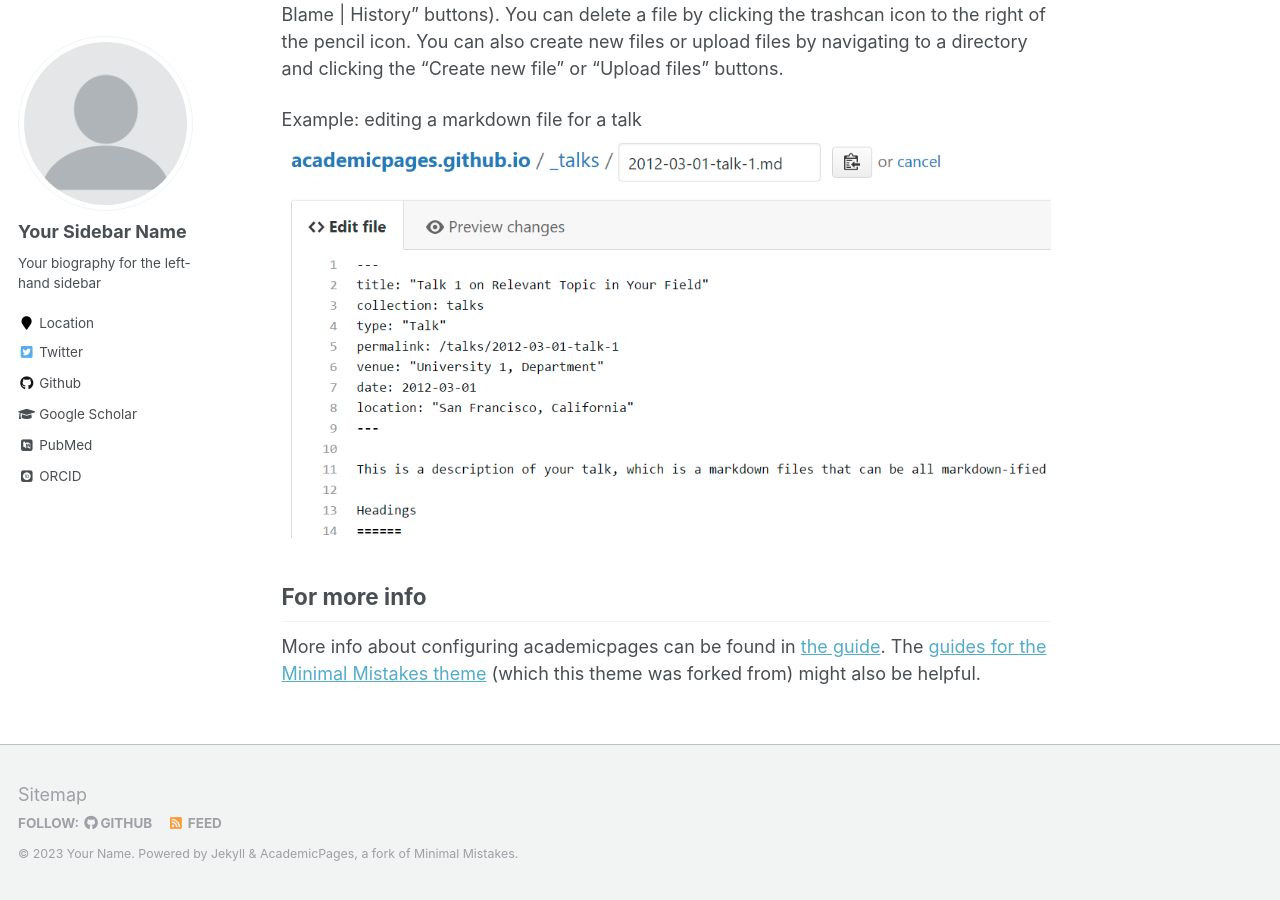
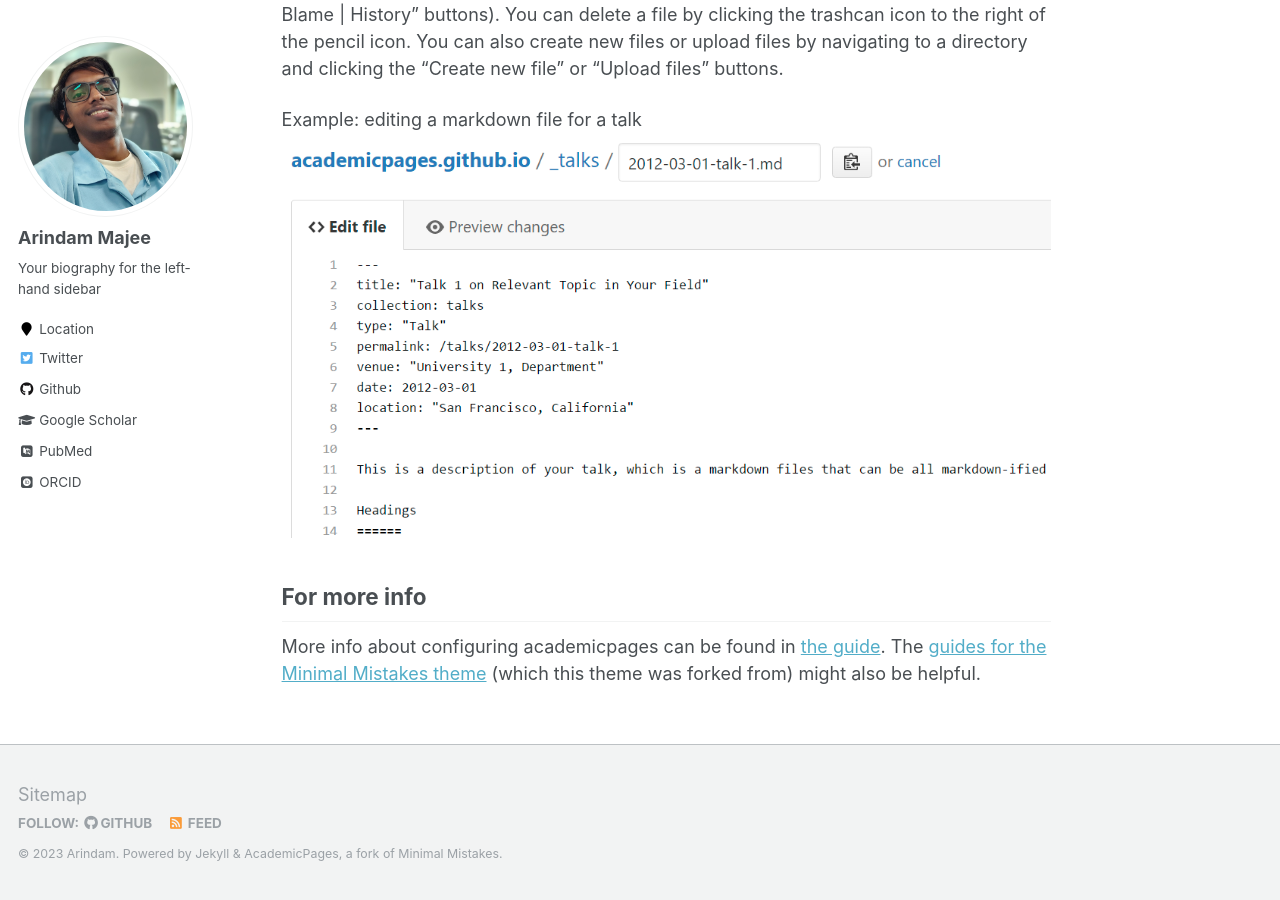
Before and after one commit to arindammajee/arindammajee.github.io, a Jekyll site: the page built from _pages/about.md, in a window 1280 px wide and 900 px high, scrolled down 2463 px. Built offline with Jekyll 4.4.1, drawn with Linux system fonts in a browser that asks for light colours; some web fonts are replaced; some of the changed text lies outside the part shown.

Commit message:
Files added

```diff
--- a/_config.yml
+++ b/_config.yml
@@ -7,11 +7,11 @@
 
 # Site Settings
 locale                   : "en-US"
-title                    : "Your Name / Site Title"
+title                    : "Arindam Majee"
 title_separator          : "-"
-name                     : &name "Your Name"
+name                     : &name "Arindam"
 description              : &description "personal description"
-url                      : https://academicpages.github.io # the base hostname & protocol for your site e.g. "https://mmistakes.github.io"
+url                      : https://arindammajee.github.io # the base hostname & protocol for your site e.g. "https://mmistakes.github.io"
 baseurl                  : "" # the subpath of your site, e.g. "/blog"
 repository               : "academicpages/academicpages.github.io"
 teaser                   :  # filename of teaser fallback teaser image placed in /images/, .e.g. "500x300.png"
@@ -80,13 +80,13 @@ analytics:
 
 # Site Author
 author:
-  name             : "Your Sidebar Name"
-  avatar           : "profile.png"
+  name             : "Arindam Majee"
+  avatar           : "arindam_majee.jpg"
   bio              : "Your biography for the left-hand sidebar"
   location         : "Location"
   employer         :
   pubmed           : "https://www.ncbi.nlm.nih.gov/pubmed/?term=john+snow"
-  googlescholar    : "http://yourfullgooglescholarurl.com"
+  googlescholar    : "https://scholar.google.com/citations?user=sqGrHcoAAAAJ&hl=en&oi=ao"
   email            :
   researchgate     :  # example: "https://www.researchgate.net/profile/yourprofile"
   uri              :
@@ -96,7 +96,7 @@ author:
   flickr           :
   facebook         :
   foursquare       :
-  github           : "academicpages"
+  github           : "arindammajee"
   google_plus      :
   keybase          :
   instagram        :
```
Also changed, not shown: images/AmitKonar.jpeg (added), images/Anoushka.jpg (added), images/PratyushaRakshit.jpeg (added), images/RamSarkar.jpg (added), images/SayanChatterjee.jpeg (added), images/ShreyaBiswas.jpg (added), images/SouravRaha.jpg (added), images/arindam_majee.jpg (added), images/avisek.png (added), images/email.png (added), images/kushal.png (added), images/swagatan.png (added).
